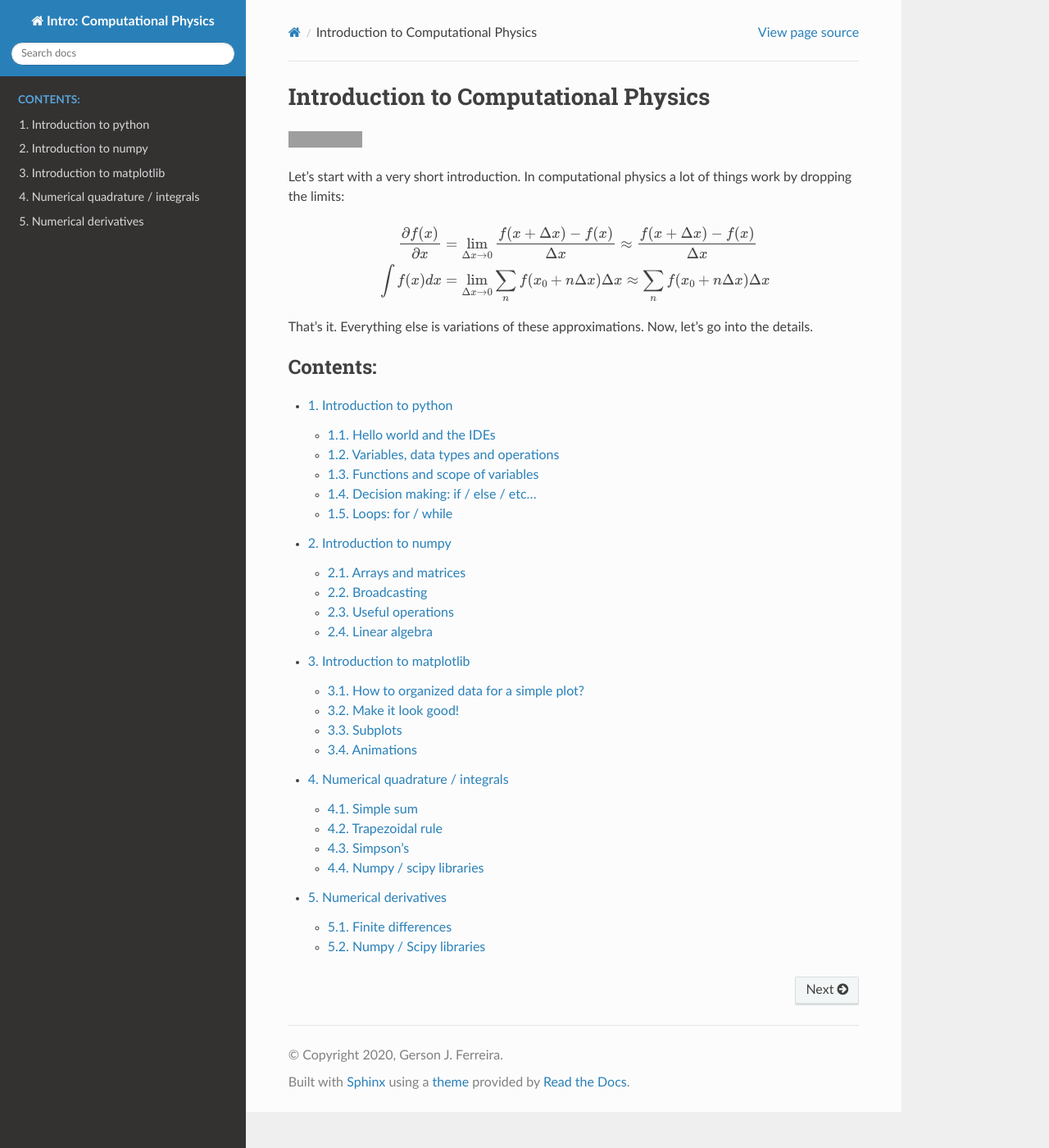
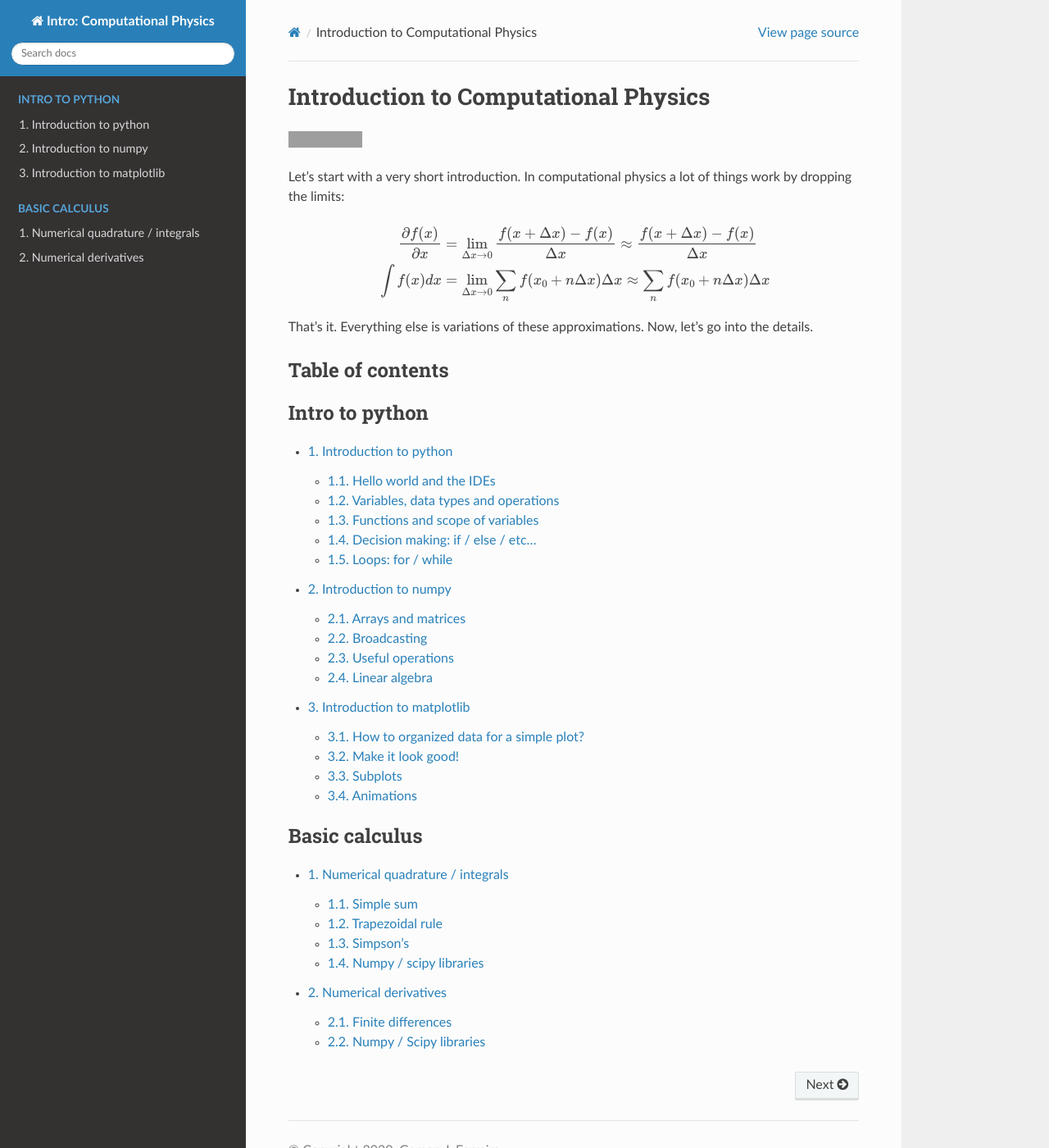
Before and after one commit to gersonjferreira/Computational-Physics-Class-Notes, a Sphinx documentation site: the page built from docs/index.rst, in a window 1280 px wide and 1400 px high. Shown: the whole window at 82% size. Built offline with Sphinx 7.4.7 and the Read the Docs theme 2.0.0, drawn with Linux system fonts in a browser that asks for light colours; grey boxes are pictures that could not be loaded.

Commit message:
break toc into sections

```diff
--- a/docs/index.rst
+++ b/docs/index.rst
@@ -21,14 +21,22 @@ Let's start with a very short introduction. In computational physics a lot of th
 
 That's it. Everything else is variations of these approximations. Now, let's go into the details.
 
+Table of contents
+---------------------------------------------------------------------
+
 .. toctree::
    :numbered:
    :maxdepth: 2
-   :caption: Contents:
+   :caption: Intro to python
 
    python/intropython.md
    python/numpy.md
    python/matplotlib.md
 
+.. toctree::
+   :numbered:
+   :maxdepth: 2
+   :caption: Basic calculus
+
    calculus/integrals.md
    calculus/derivatives.md
```
